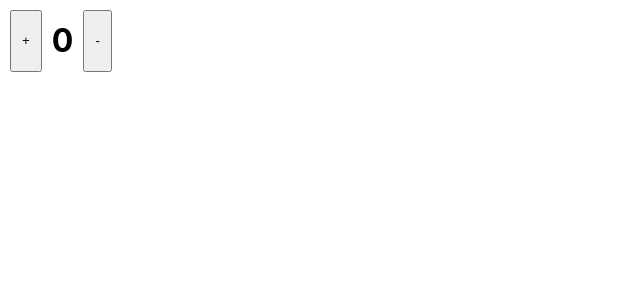
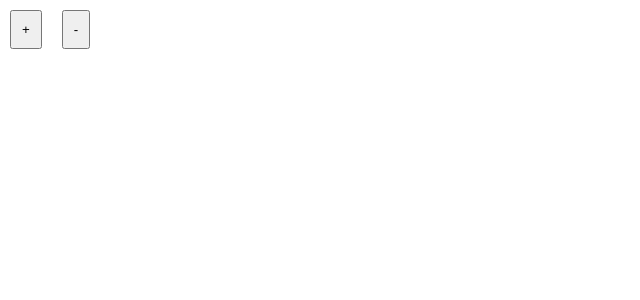
Before and after one commit to shruti1608/react-workshop, a React (Create React App) app: page / in a window 1280 px wide. Shown: the top 300 px of the page, without its empty margins (0-640 px from the left). Built offline with nearby package versions, Linux system fonts and the light colour scheme.

Commit message:
solving prop-drilling issue

```diff
--- a/src/counter.jsx
+++ b/src/counter.jsx
@@ -1,7 +1,7 @@
-import { useState } from "react";
+//import { useState } from "react";
 
-export default function Counter(){
-    const [count,setcount] = useState(0)
+export default function Counter({count,setcount}){
+   // const [count,setcount] = useState(0)
     function decrementcount(){
         if(count  > 0){
          setcount(count - 1)
```
